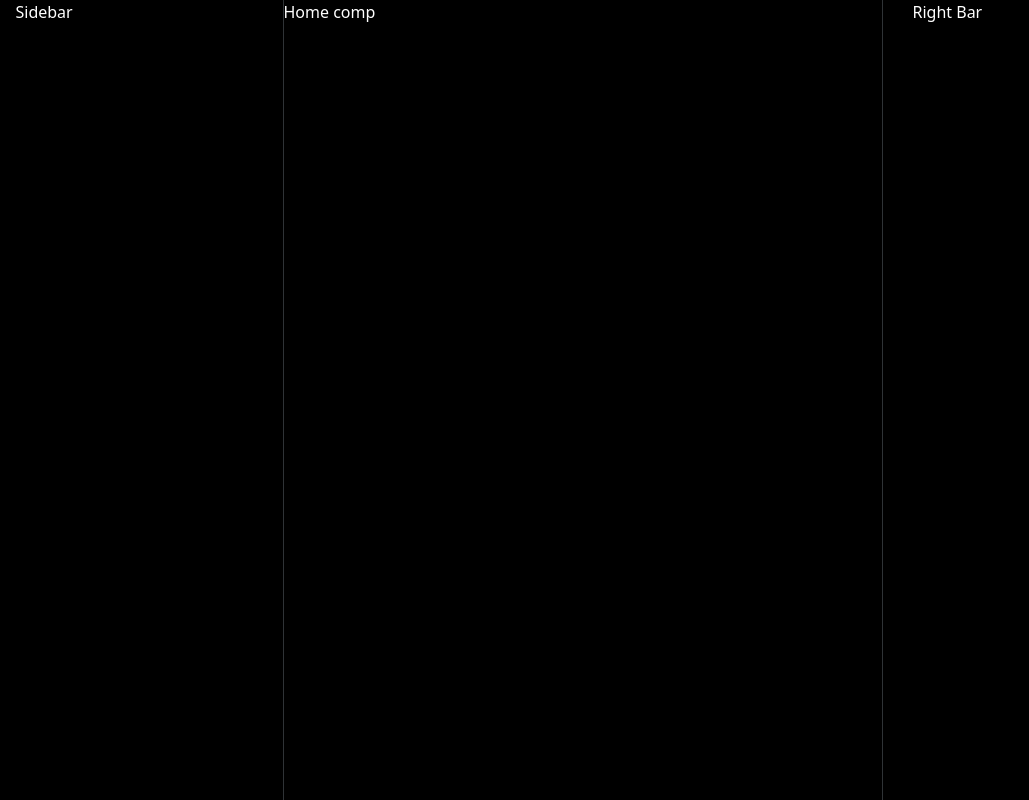
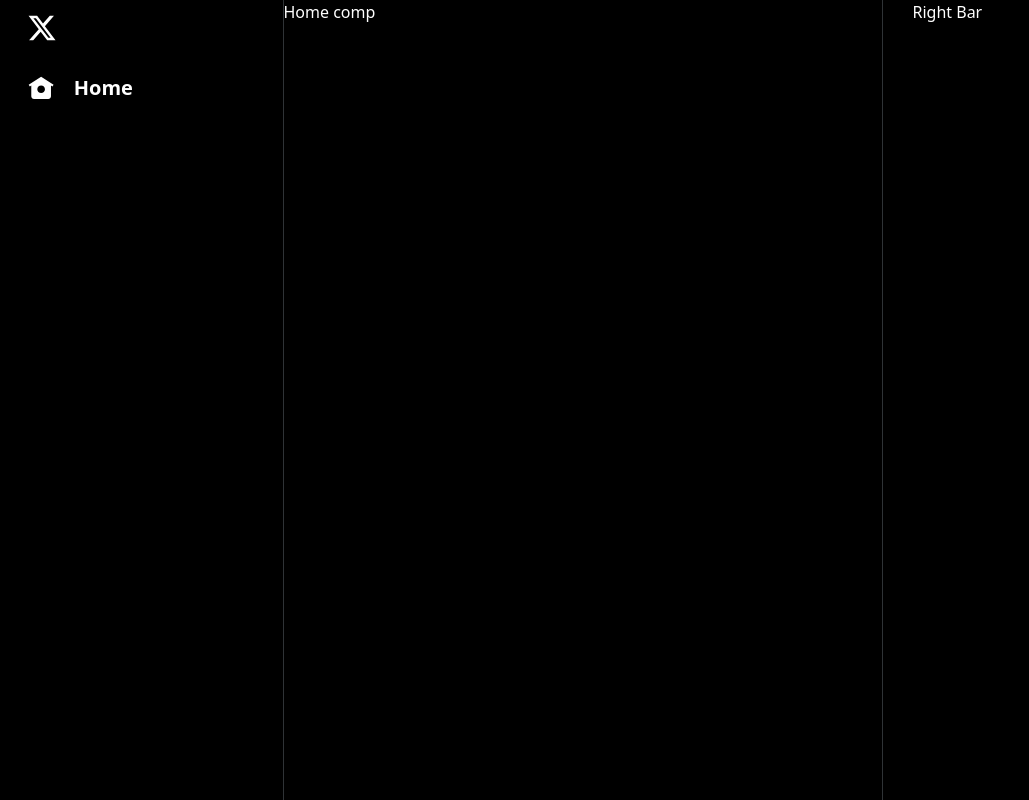
Before and after one commit to ouzaltun/X-Twitter-Clone-React-Tailwind, a React (Vite) app: page / in a window 1280 px wide. Shown: the whole page, without its empty margins (0-1029 px from the left). Built offline with nearby package versions, Linux system fonts and the light colour scheme.

Commit message:
Siderbar Logo + Menu
Siderbar Logo + Menu

```diff
--- a/package.json
+++ b/package.json
@@ -10,6 +10,7 @@
     "preview": "vite preview"
   },
   "dependencies": {
+    "classnames": "^2.3.2",
     "react": "^18.2.0",
     "react-dom": "^18.2.0",
     "react-router-dom": "^6.16.0"
--- a/src/layout/main/sidebar/index.jsx
+++ b/src/layout/main/sidebar/index.jsx
@@ -1,7 +1,13 @@
 import React from "react";
-
+import Logo from "./logo";
+import Menu from "./menu";
 function Sidebar() {
-  return <div className="w-[275px] min-h-screen px-2">Sidebar</div>;
+  return (
+    <div className="w-[275px] min-h-screen px-2">
+      <Logo></Logo>
+      <Menu></Menu>
+    </div>
+  );
 }
 
 export default Sidebar;
--- /dev/null
+++ b/src/layout/main/sidebar/logo/index.jsx
@@ -0,0 +1,30 @@
+import React from "react";
+import { Link } from "react-router-dom";
+
+function Logo() {
+  return (
+    <div>
+      <div className="py-0.5">
+        <Link
+          to="/"
+          className="w-[52px] h-[52px] rounded-full flex items-center justify-center hover:bg-[#eff3f41a] transition-colors"
+        >
+          <svg
+            width={30}
+            height={30}
+            fill="white"
+            viewBox="0 0 24 24"
+            aria-hidden="true"
+            class="r-1nao33i r-4qtqp9 r-yyyyoo r-16y2uox r-8kz0gk r-dnmrzs r-bnwqim r-1plcrui r-lrvibr r-lrsllp"
+          >
+            <g>
+              <path d="M18.244 2.25h3.308l-7.227 8.26 8.502 11.24H16.17l-5.214-6.817L4.99 21.75H1.68l7.73-8.835L1.254 2.25H8.08l4.713 6.231zm-1.161 17.52h1.833L7.084 4.126H5.117z"></path>
+            </g>
+          </svg>
+        </Link>
+      </div>
+    </div>
+  );
+}
+
+export default Logo;
--- /dev/null
+++ b/src/layout/main/sidebar/menu/index.jsx
@@ -0,0 +1,51 @@
+import React from "react";
+import { NavLink } from "react-router-dom";
+import classNames from "classnames";
+function Menu() {
+  return (
+    <div>
+      <div className="mt-0.5 mb-1">
+        <NavLink className="py-1 block group">
+          {({ isActive }) => (
+            <div
+              className={classNames(
+                "p-3 rounded-full inline-flex items-center  group-hover:bg-[#eff3f41a] transition-colors",
+                { "font-bold": isActive }
+              )}
+            >
+              {!isActive && (
+                <svg
+                  width={26.25}
+                  height={26.25}
+                  fill="#e7e9ea"
+                  viewBox="0 0 24 24"
+                  aria-hidden="true"
+                  class="r-1nao33i r-4qtqp9 r-yyyyoo r-lwhw9o r-dnmrzs r-bnwqim r-1plcrui r-lrvibr r-cnnz9e"
+                >
+                  <path d="M12 9c-2.209 0-4 1.791-4 4s1.791 4 4 4 4-1.791 4-4-1.791-4-4-4zm0 6c-1.105 0-2-.895-2-2s.895-2 2-2 2 .895 2 2-.895 2-2 2zm0-13.304L.622 8.807l1.06 1.696L3 9.679V19.5C3 20.881 4.119 22 5.5 22h13c1.381 0 2.5-1.119 2.5-2.5V9.679l1.318.824 1.06-1.696L12 1.696zM19 19.5c0 .276-.224.5-.5.5h-13c-.276 0-.5-.224-.5-.5V8.429l7-4.375 7 4.375V19.5z"></path>
+                </svg>
+              )}
+              {isActive && (
+                <svg
+                  width={26.25}
+                  height={26.25}
+                  fill="white"
+                  viewBox="0 0 24 24"
+                  aria-hidden="true"
+                  class="r-1nao33i r-4qtqp9 r-yyyyoo r-lwhw9o r-dnmrzs r-bnwqim r-1plcrui r-lrvibr r-cnnz9e"
+                >
+                  <g>
+                    <path d="M12 1.696L.622 8.807l1.06 1.696L3 9.679V19.5C3 20.881 4.119 22 5.5 22h13c1.381 0 2.5-1.119 2.5-2.5V9.679l1.318.824 1.06-1.696L12 1.696zM12 16.5c-1.933 0-3.5-1.567-3.5-3.5s1.567-3.5 3.5-3.5 3.5 1.567 3.5 3.5-1.567 3.5-3.5 3.5z"></path>
+                  </g>
+                </svg>
+              )}
+              <div className="mr-4 ml-5 text-xl">Home</div>
+            </div>
+          )}
+        </NavLink>
+      </div>
+    </div>
+  );
+}
+
+export default Menu;
```
Also changed, not shown: 1 other file (tests, documents, lock files or other folders).
